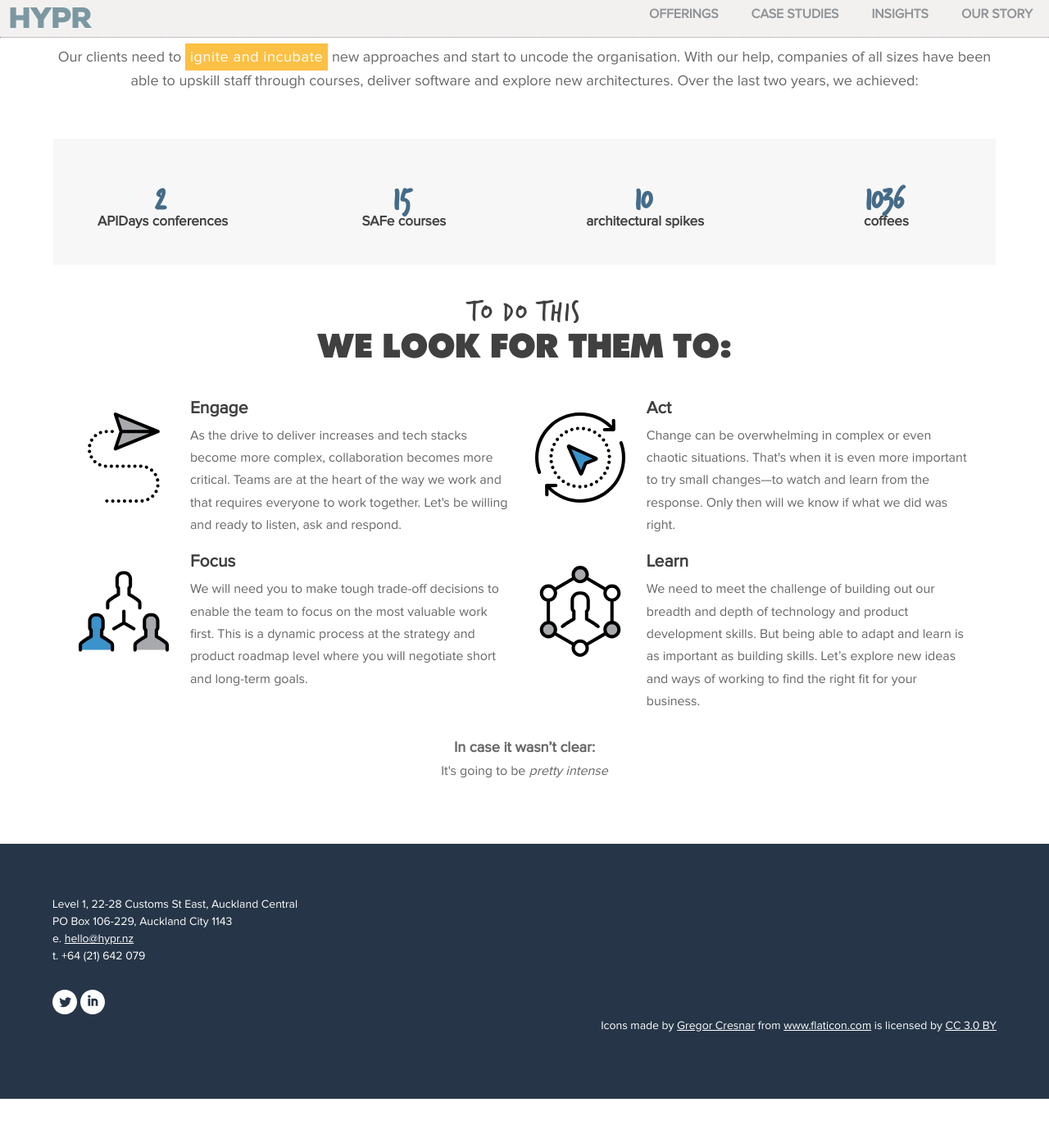
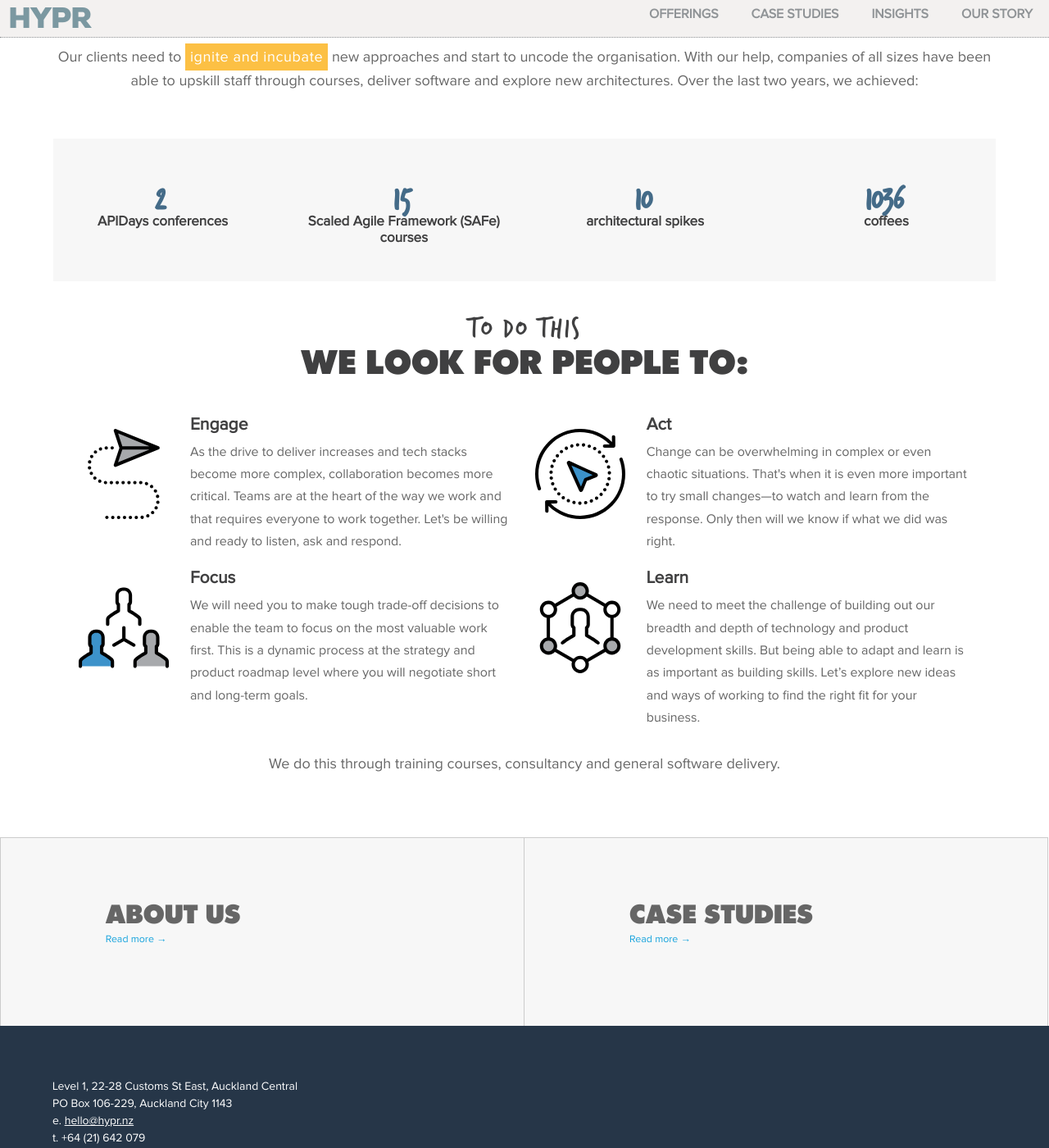
Before and after one commit to hyprnz/hyprnz.github.io, a Jekyll site: the page built from iterate-to-speed.md, in a window 1280 px wide and 1400 px high, scrolled down 339 px. Shown: the whole window at 82% size. Built offline with Jekyll 4.4.1, drawn with Linux system fonts in a browser that asks for light colours; some web fonts are replaced; before the commit the page ends 1679 px from its top, so only the background shows below that.

Commit message:
Review iterate to speed

```diff
--- a/_layouts/iterate-to-speed.html
+++ b/_layouts/iterate-to-speed.html
@@ -38,7 +38,7 @@
             </li>
             <li class="overview-block">
                 <h3><span class="trashhand">15</span></h3>
-                <h4>SAFe courses</h4>
+                <h4>Scaled Agile Framework (SAFe) courses</h4>
             </li>
             <li class="overview-block">
                 <h3><span class="trashhand">10</span></h3>
@@ -54,7 +54,7 @@
 
 <section class="wrap chars" id="admissions-chars">
     <div class="content-section">
-        <h2><span class="trashhand">To do this </span>we look for them to:</h2>
+        <h2><span class="trashhand">To do this </span>we look for people to:</h2>
         <ul>
             <li>
                 <div class="chars-image">
@@ -105,10 +105,29 @@
         </ul>
     </div>
     <div class="clear">
-        <p class="intro"><strong>In case it wasn’t clear:</strong></p>
-        <p>It's going to be <i>pretty intense</i></p>
+        <p class="intro">We do this through training courses, consultancy and general software delivery.</p>
     </div>
 </section>
+
+<div class="redirect">
+    <ul>
+        <li class="hvr-fade redirect-block">
+            <a href="/our-story">
+                <span>Check out</span>
+                <h2>About us</h2>
+                <div class="read-more">Read more →</div>
+            </a>
+        </li>
+        <li class="hvr-fade redirect-block">
+            <a href="/case-studies">
+                <span>Check out</span>
+                <h2>case studies</h2>
+                <div class="read-more">Read more →</div>
+            </a>
+        </li>
+
+    </ul>
+</div>
 
 {% include footer2.html %}
 
```
